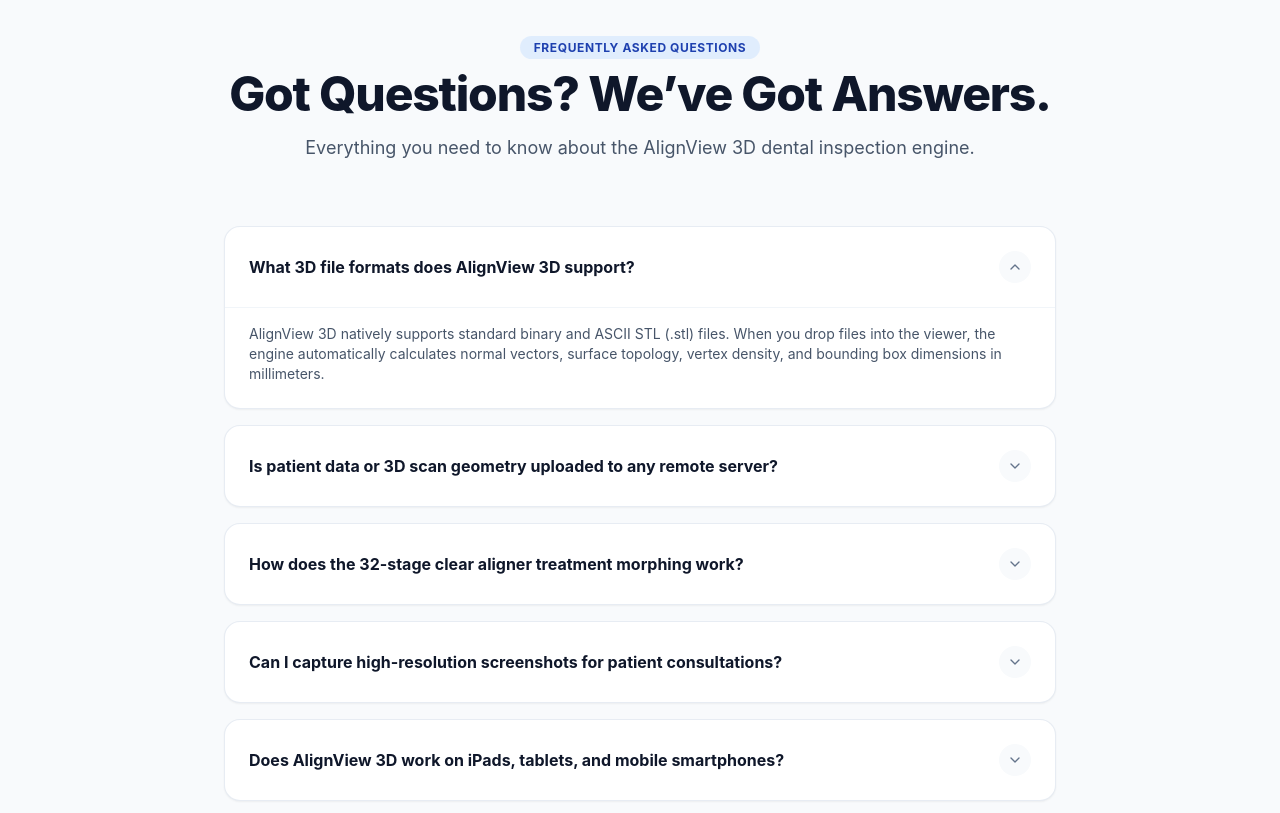
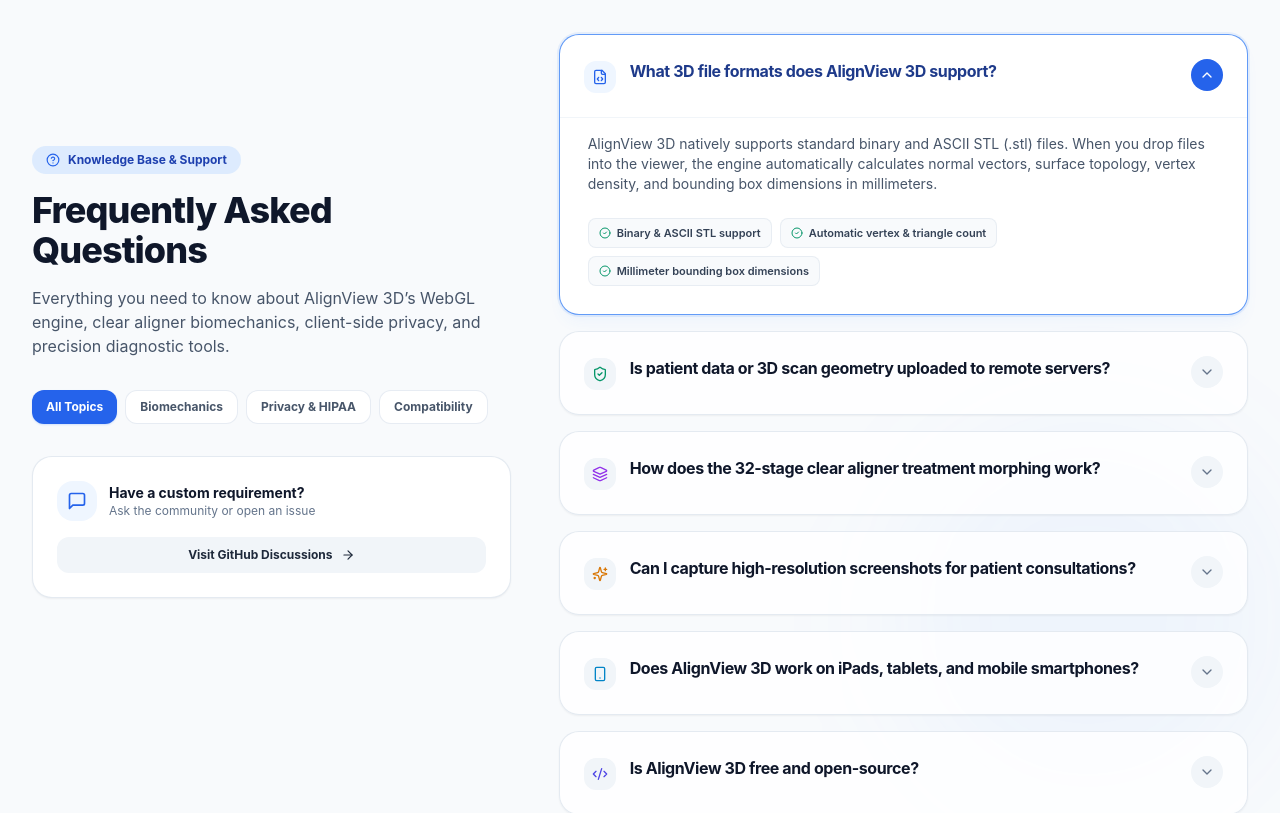
Before and after one commit to Sonu-Thomas-001/AlignView-3D, a Next.js app: page / in a window 1280 px wide. Shown: the part 6540-7353 px from the top of the page. Built offline with nearby package versions, Linux system fonts and the light colour scheme.

Commit message:
feat(faq): redesign FAQ section with split 2-column layout, interactive category filter tabs, and highlight tags

```diff
--- a/src/components/landing/FaqSection.tsx
+++ b/src/components/landing/FaqSection.tsx
@@ -1,90 +1,219 @@
 'use client';
 
 import React, { useState } from 'react';
-import { ChevronDown, Sparkles } from 'lucide-react';
+import {
+  ChevronDown,
+  Sparkles,
+  HelpCircle,
+  Layers,
+  ShieldCheck,
+  FileCode,
+  Smartphone,
+  Code2,
+  MessageSquare,
+  ArrowRight,
+  CheckCircle2
+} from 'lucide-react';
 
 interface FaqItem {
+  id: string;
+  category: 'biomechanics' | 'security' | 'compatibility' | 'general';
   question: string;
   answer: string;
+  highlights: string[];
+  icon: React.ReactNode;
 }
 
 const FAQS: FaqItem[] = [
   {
+    id: 'formats',
+    category: 'compatibility',
     question: 'What 3D file formats does AlignView 3D support?',
     answer: 'AlignView 3D natively supports standard binary and ASCII STL (.stl) files. When you drop files into the viewer, the engine automatically calculates normal vectors, surface topology, vertex density, and bounding box dimensions in millimeters.',
+    highlights: ['Binary & ASCII STL support', 'Automatic vertex & triangle count', 'Millimeter bounding box dimensions'],
+    icon: <FileCode className="w-4 h-4 text-blue-600" />,
   },
   {
-    question: 'Is patient data or 3D scan geometry uploaded to any remote server?',
+    id: 'privacy',
+    category: 'security',
+    question: 'Is patient data or 3D scan geometry uploaded to remote servers?',
     answer: 'No. AlignView 3D processes all mesh geometry 100% locally in your web browser using client-side Web Workers and WebGL buffers. No patient data, scan files, or telemetry ever leaves your device, ensuring complete HIPAA and GDPR compliance.',
+    highlights: ['100% Client-side local processing', 'Zero server storage of patient files', 'HIPAA & GDPR safe by design'],
+    icon: <ShieldCheck className="w-4 h-4 text-emerald-600" />,
   },
   {
+    id: 'morphing',
+    category: 'biomechanics',
     question: 'How does the 32-stage clear aligner treatment morphing work?',
     answer: 'The orthodontic engine applies parametric biomechanical trajectory equations to each tooth crown in the arch. As you scrub through stages 1 to 32, individual teeth smoothly undergo rotational torque, tipping corrections, and parabolic arch expansion at 60 frames per second.',
+    highlights: ['Smooth 60 FPS real-time interpolation', 'Rotational torque & translational simulation', 'Step-by-step playback with variable speed'],
+    icon: <Layers className="w-4 h-4 text-purple-600" />,
   },
   {
+    id: 'export',
+    category: 'general',
     question: 'Can I capture high-resolution screenshots for patient consultations?',
     answer: 'Yes. The built-in screenshot and export tool captures pixel-perfect high-resolution PNG snapshots directly from the WebGL frame buffer, complete with studio lighting, shadows, and reflection details.',
+    highlights: ['One-click high-res PNG export', 'Studio softbox lighting preserved', 'Ideal for clinical case presentation'],
+    icon: <Sparkles className="w-4 h-4 text-amber-600" />,
   },
   {
+    id: 'devices',
+    category: 'compatibility',
     question: 'Does AlignView 3D work on iPads, tablets, and mobile smartphones?',
     answer: 'Yes! The user interface is fully responsive. On tablets and mobile screens, sidebars tuck into smooth slide-over drawers, and all 3D orbit, zoom, pan, and stage scrubbing controls support native multi-touch gestures.',
+    highlights: ['Fully responsive mobile/tablet layout', 'Touch gesture orbit, pan & pinch-zoom', 'Slide-over drawers for file management'],
+    icon: <Smartphone className="w-4 h-4 text-sky-600" />,
   },
   {
+    id: 'license',
+    category: 'general',
     question: 'Is AlignView 3D free and open-source?',
-    answer: 'Yes. AlignView 3D is 100% free and open-source under the MIT license. You can clone the repository, inspect the codebase, or contribute on GitHub.',
+    answer: 'Yes. AlignView 3D is 100% free and open-source under the MIT license. You can clone the repository, inspect the codebase, use it in clinical workflows, or contribute on GitHub.',
+    highlights: ['MIT Open-Source License', 'Free forever for clinical and lab use', 'Full source code available on GitHub'],
+    icon: <Code2 className="w-4 h-4 text-indigo-600" />,
   },
 ];
 
+type CategoryFilter = 'all' | 'biomechanics' | 'security' | 'compatibility' | 'general';
+
 export const FaqSection: React.FC = () => {
-  const [openIndex, setOpenIndex] = useState<number | null>(0);
+  const [activeCategory, setActiveCategory] = useState<CategoryFilter>('all');
+  const [openIndex, setOpenIndex] = useState<string | null>('formats');
 
-  const toggle = (idx: number) => {
-    setOpenIndex(openIndex === idx ? null : idx);
+  const filteredFaqs = activeCategory === 'all'
+    ? FAQS
+    : FAQS.filter(f => f.category === activeCategory);
+
+  const toggle = (id: string) => {
+    setOpenIndex(openIndex === id ? null : id);
   };
 
   return (
-    <section id="faq" className="py-24 sm:py-32 bg-slate-50 relative">
-      <div className="max-w-4xl mx-auto px-4 sm:px-6 lg:px-8">
+    <section id="faq" className="py-24 sm:py-32 bg-slate-50 relative overflow-hidden">
+      {/* Background ambient lighting */}
+      <div className="absolute top-1/2 right-0 w-96 h-96 bg-blue-500/5 rounded-full blur-3xl pointer-events-none" />
 
-        {/* Section Header */}
-        <div className="text-center mb-16">
-          <span className="px-3.5 py-1 rounded-full bg-blue-100/80 text-blue-800 text-xs font-bold uppercase tracking-wider">
+      <div className="max-w-7xl mx-auto px-4 sm:px-6 lg:px-8 relative z-10">
+
+        <div className="grid grid-cols-1 lg:grid-cols-12 gap-12 items-start">
+
+          {/* Left Column (5 Cols): Sticky Header, Category Filters & Help Card */}
+          <div className="lg:col-span-5 lg:sticky lg:top-28 space-y-8">
+            <div>
+              <div className="inline-flex items-center gap-2 px-3.5 py-1.5 rounded-full bg-blue-100/90 text-blue-800 text-xs font-bold mb-4">
+                <HelpCircle className="w-3.5 h-3.5 text-blue-600" />
+                <span>Knowledge Base & Support</span>
+              </div>
+              <h2 className="text-3xl sm:text-4xl font-extrabold text-slate-900 tracking-tight leading-tight">
                 Frequently Asked Questions
-          </span>
-          <h2 className="text-3xl sm:text-5xl font-extrabold text-slate-900 tracking-tight mt-3">
-            Got Questions? We’ve Got Answers.
               </h2>
-          <p className="mt-4 text-base sm:text-lg text-slate-600">
-            Everything you need to know about the AlignView 3D dental inspection engine.
+              <p className="mt-4 text-sm sm:text-base text-slate-600 leading-relaxed">
+                Everything you need to know about AlignView 3D’s WebGL engine, clear aligner biomechanics, client-side privacy, and precision diagnostic tools.
               </p>
             </div>
 
-        {/* Accordion List */}
-        <div className="space-y-4">
-          {FAQS.map((faq, idx) => {
-            const isOpen = openIndex === idx;
+            {/* Interactive Category Filter Tabs */}
+            <div className="flex flex-wrap gap-2">
+              {[
+                { id: 'all', label: 'All Topics' },
+                { id: 'biomechanics', label: 'Biomechanics' },
+                { id: 'security', label: 'Privacy & HIPAA' },
+                { id: 'compatibility', label: 'Compatibility' },
+              ].map((cat) => (
+                <button
+                  key={cat.id}
+                  onClick={() => setActiveCategory(cat.id as CategoryFilter)}
+                  className={`px-3.5 py-2 rounded-xl text-xs font-bold transition-all ${
+                    activeCategory === cat.id
+                      ? 'bg-blue-600 text-white shadow-sm shadow-blue-500/20'
+                      : 'bg-white text-slate-600 hover:bg-slate-100 border border-slate-200/80'
+                  }`}
+                >
+                  {cat.label}
+                </button>
+              ))}
+            </div>
+
+            {/* "Need More Help?" Community Card */}
+            <div className="p-6 rounded-3xl bg-white border border-slate-200/90 shadow-sm space-y-4">
+              <div className="flex items-center gap-3">
+                <div className="w-10 h-10 rounded-2xl bg-blue-50 text-blue-600 flex items-center justify-center font-bold">
+                  <MessageSquare className="w-5 h-5" />
+                </div>
+                <div>
+                  <h4 className="text-sm font-bold text-slate-900">Have a custom requirement?</h4>
+                  <p className="text-xs text-slate-500">Ask the community or open an issue</p>
+                </div>
+              </div>
+
+              <a
+                href="https://github.com/Sonu-Thomas-001/AlignView-3D/issues"
+                target="_blank"
+                rel="noreferrer"
+                className="w-full inline-flex items-center justify-center gap-2 py-2.5 px-4 rounded-xl bg-slate-100 hover:bg-slate-200 text-slate-800 text-xs font-bold transition-all"
+              >
+                <span>Visit GitHub Discussions</span>
+                <ArrowRight className="w-3.5 h-3.5" />
+              </a>
+            </div>
+          </div>
+
+          {/* Right Column (7 Cols): Rich Animated Accordion List */}
+          <div className="lg:col-span-7 space-y-4">
+            {filteredFaqs.map((faq) => {
+              const isOpen = openIndex === faq.id;
               return (
                 <div
-                key={idx}
-                className="rounded-2xl bg-white border border-slate-200/80 shadow-sm overflow-hidden transition-all"
+                  key={faq.id}
+                  className={`rounded-3xl border transition-all duration-200 overflow-hidden ${
+                    isOpen
+                      ? 'bg-white border-blue-500/80 shadow-lg shadow-blue-500/5 ring-2 ring-blue-500/10'
+                      : 'bg-white/80 hover:bg-white border-slate-200/90 shadow-sm'
+                  }`}
                 >
+                  {/* Accordion Question Trigger */}
                   <button
-                  onClick={() => toggle(idx)}
-                  className="w-full p-5 sm:p-6 text-left flex items-center justify-between gap-4 focus:outline-none"
+                    onClick={() => toggle(faq.id)}
+                    className="w-full p-5 sm:p-6 text-left flex items-start justify-between gap-4 focus:outline-none"
                   >
-                  <span className="text-sm sm:text-base font-bold text-slate-900">
+                    <div className="flex items-start gap-3.5">
+                      <div className={`p-2 rounded-xl shrink-0 mt-0.5 transition-colors ${
+                        isOpen ? 'bg-blue-50 text-blue-600' : 'bg-slate-100 text-slate-600'
+                      }`}>
+                        {faq.icon}
+                      </div>
+                      <span className={`text-sm sm:text-base font-bold tracking-tight transition-colors ${
+                        isOpen ? 'text-blue-900' : 'text-slate-900'
+                      }`}>
                         {faq.question}
                       </span>
-                  <div className={`w-8 h-8 rounded-full bg-slate-50 flex items-center justify-center text-slate-500 shrink-0 transition-transform duration-200 ${
-                    isOpen ? 'rotate-180 bg-blue-50 text-blue-600' : ''
+                    </div>
+
+                    <div className={`w-8 h-8 rounded-full flex items-center justify-center shrink-0 transition-all duration-300 ${
+                      isOpen ? 'rotate-180 bg-blue-600 text-white' : 'bg-slate-100 text-slate-500'
                     }`}>
                       <ChevronDown className="w-4 h-4" />
                     </div>
                   </button>
 
+                  {/* Accordion Expanded Content */}
                   {isOpen && (
-                  <div className="px-5 pb-6 sm:px-6 sm:pb-6 text-xs sm:text-sm text-slate-600 leading-relaxed border-t border-slate-100 pt-4 animate-in fade-in duration-200">
-                    {faq.answer}
+                    <div className="px-6 pb-6 sm:px-7 sm:pb-7 text-xs sm:text-sm text-slate-600 leading-relaxed border-t border-slate-100 pt-4 animate-in fade-in duration-200 space-y-4">
+                      <p>{faq.answer}</p>
+
+                      {/* Highlight Checklist Tags */}
+                      <div className="pt-2 flex flex-wrap gap-2">
+                        {faq.highlights.map((h, i) => (
+                          <div
+                            key={i}
+                            className="inline-flex items-center gap-1.5 px-2.5 py-1 rounded-lg bg-slate-50 border border-slate-200/70 text-[11px] font-semibold text-slate-700"
+                          >
+                            <CheckCircle2 className="w-3 h-3 text-emerald-600 shrink-0" />
+                            <span>{h}</span>
+                          </div>
+                        ))}
+                      </div>
                     </div>
                   )}
                 </div>
@@ -93,6 +222,8 @@
           </div>
 
         </div>
+
+      </div>
     </section>
   );
 };
```
Lines whose indentation alone changed are shown as unchanged.
